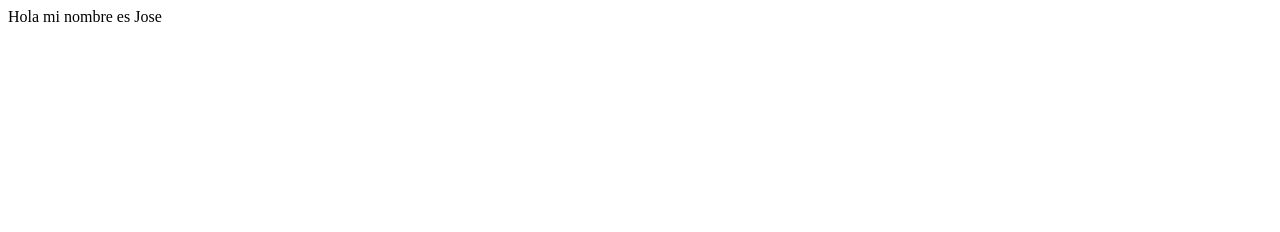
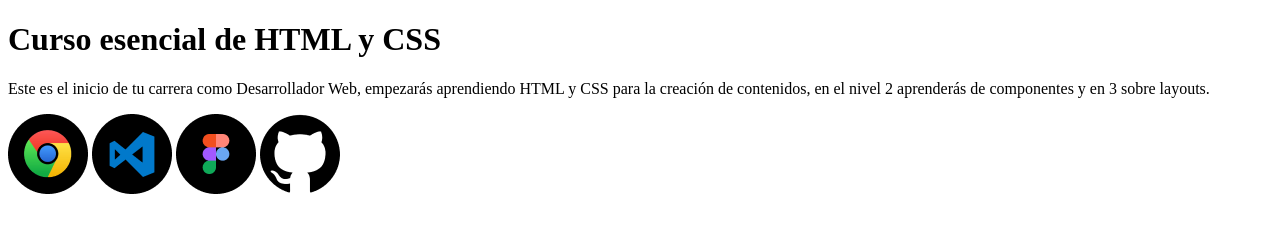
Before and after one commit to devjosevazquez/curso-esencial-html-css, a plain HTML site: page index.html in a window 1280 px wide. Drawn offline with Linux system fonts and the light colour scheme.

Commit message:
Hemos agregado las imagenes de los logos dle setup al proyecto

```diff
--- a/index.html
+++ b/index.html
@@ -4,9 +4,18 @@
     <meta charset="UTF-8">
     <meta http-equiv="X-UA-Compatible" content="IE=edge">
     <meta name="viewport" content="width=device-width, initial-scale=1.0">
-  <title>Document</title>
+    <title>El blog de Jose Manuel</title>
   </head>
   <body>
-  Hola mi nombre es Jose
+    <h1>Curso esencial de HTML y CSS</h1>
+
+    <p>
+      Este es el inicio de tu carrera como Desarrollador Web, empezarás aprendiendo HTML y CSS para la creación de contenidos,
+      en el nivel 2 aprenderás de componentes y en 3 sobre layouts.
+    </p>
+    <img src="img/google-chrome.png" alt="Logo de Google Chrome" title="Logo de Google Chrome">
+    <img src="img/visual-studio-code.png" alt="Logo de Visual Studio Code" title="Logo de Visual Studio Code">
+    <img src="img/figma.png" alt="Logo de Figma" title="Logo de Figma">
+    <img src="img/github.png" alt="Logo de GitHub" title="Logo de GitHub">
   </body>
 </html>
```
Also changed, not shown: img/banner-css.png (added), img/figma.png (renamed from Figma.png), img/github.png (added), img/google-chrome.png (added), img/html-dom.png (added), img/visual-studio-code.png (added). Lines whose indentation alone changed are shown as unchanged.
